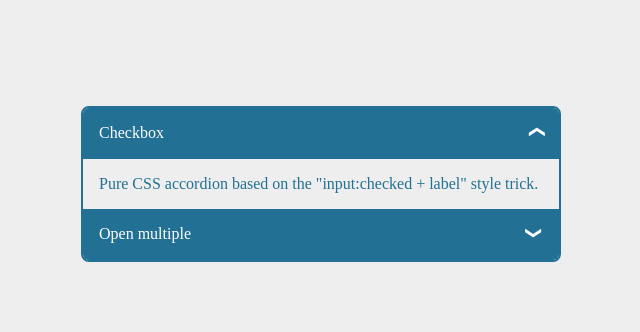
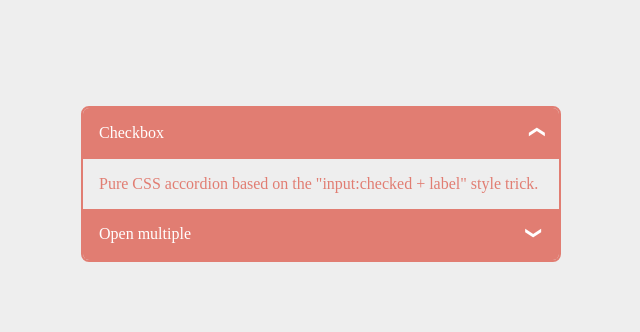
Before and after one commit to musicabbage/website-challenge, a plain HTML site: page index.html in a window 1280 px wide. Shown: the part 216-548 px from the top of the page, without its empty margins (319-959 px from the left). Drawn offline with nearby package versions, Linux system fonts and the light colour scheme.

Commit message:
feat: update theme colours

```diff
--- a/style.css
+++ b/style.css
@@ -1,6 +1,6 @@
 :root {
-  --primary: #227093;
-  --secondary: #ff5252;
+  --primary: #e17d72;
+  --secondary: #85c091;
   --background: #eee;
   --highlight: #ffda79;
   /* Theme color */
```
